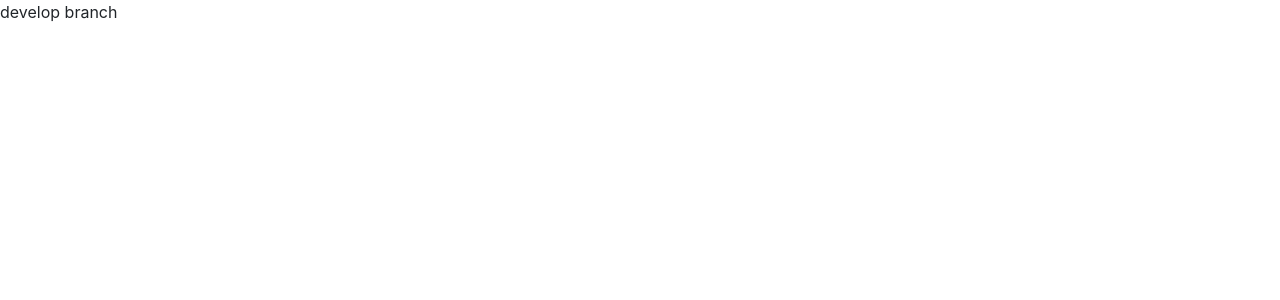
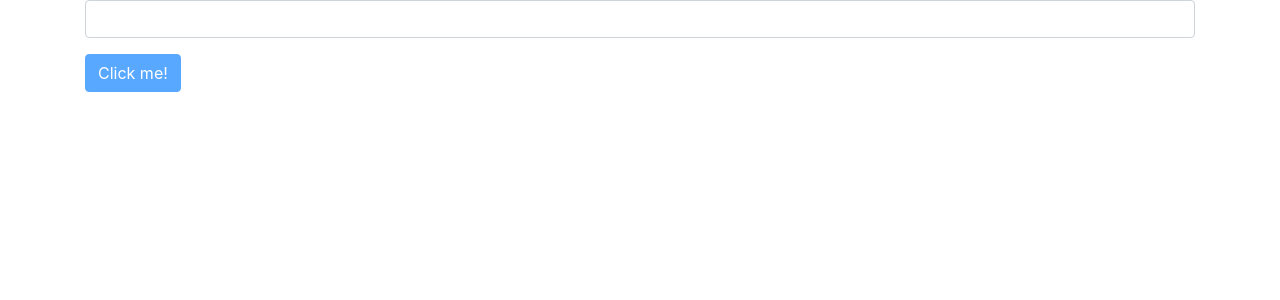
Before and after one commit to cyborg-nomade/angular-course, an Angular app: page / in a window 1280 px wide. Shown: the top 300 px of the page. Built offline with nearby package versions, Linux system fonts and the light colour scheme.

Commit message:
1+2+3+4: app outputs username & clears on click

```diff
--- a/src/app/app.component.html
+++ b/src/app/app.component.html
@@ -1 +1,5 @@
-develop branch
+<div class="container">
+  <input type="text" class="form-control" [(ngModel)]="username">
+  <p class="alert-success">{{username}}</p>
+  <button class="btn btn-primary" [disabled]="!username" (click)="onClearUsername()">Click me!</button>
+</div>
--- a/src/app/app.component.ts
+++ b/src/app/app.component.ts
@@ -5,4 +5,10 @@ import { Component } from '@angular/core';
   templateUrl: './app.component.html',
   styleUrls: ['./app.component.css']
 })
-export class AppComponent {}
+export class AppComponent {
+  username: string;
+
+  onClearUsername($event: Event) {
+    this.username = '';
+  }
+}
--- a/src/app/app.module.ts
+++ b/src/app/app.module.ts
@@ -1,11 +1,12 @@
 import { BrowserModule } from '@angular/platform-browser';
 import { NgModule } from '@angular/core';
+import { FormsModule } from '@angular/forms';
 
 import { AppComponent } from './app.component';
 
 @NgModule({
   declarations: [AppComponent],
-  imports: [BrowserModule],
+  imports: [BrowserModule, FormsModule],
   providers: [],
   bootstrap: [AppComponent]
 })
```
